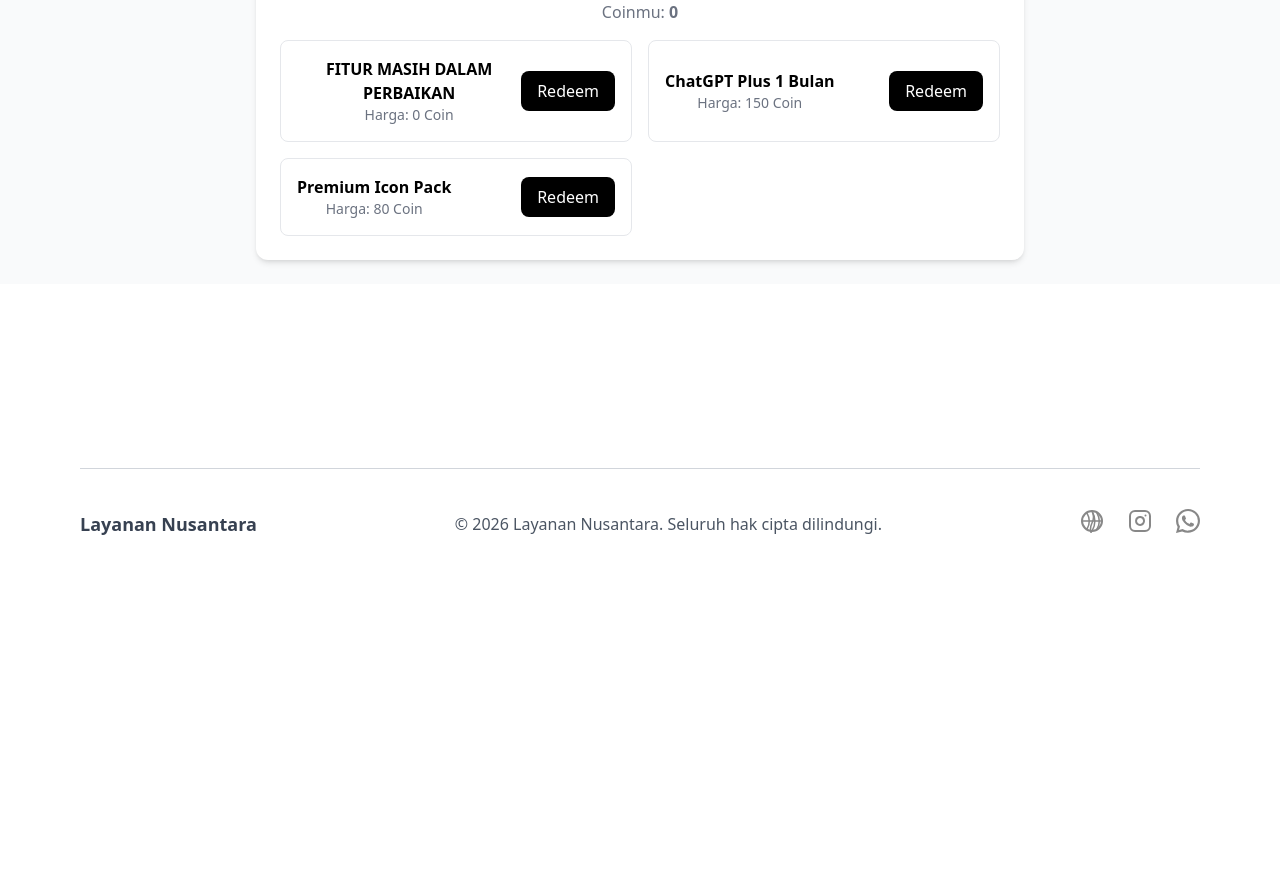
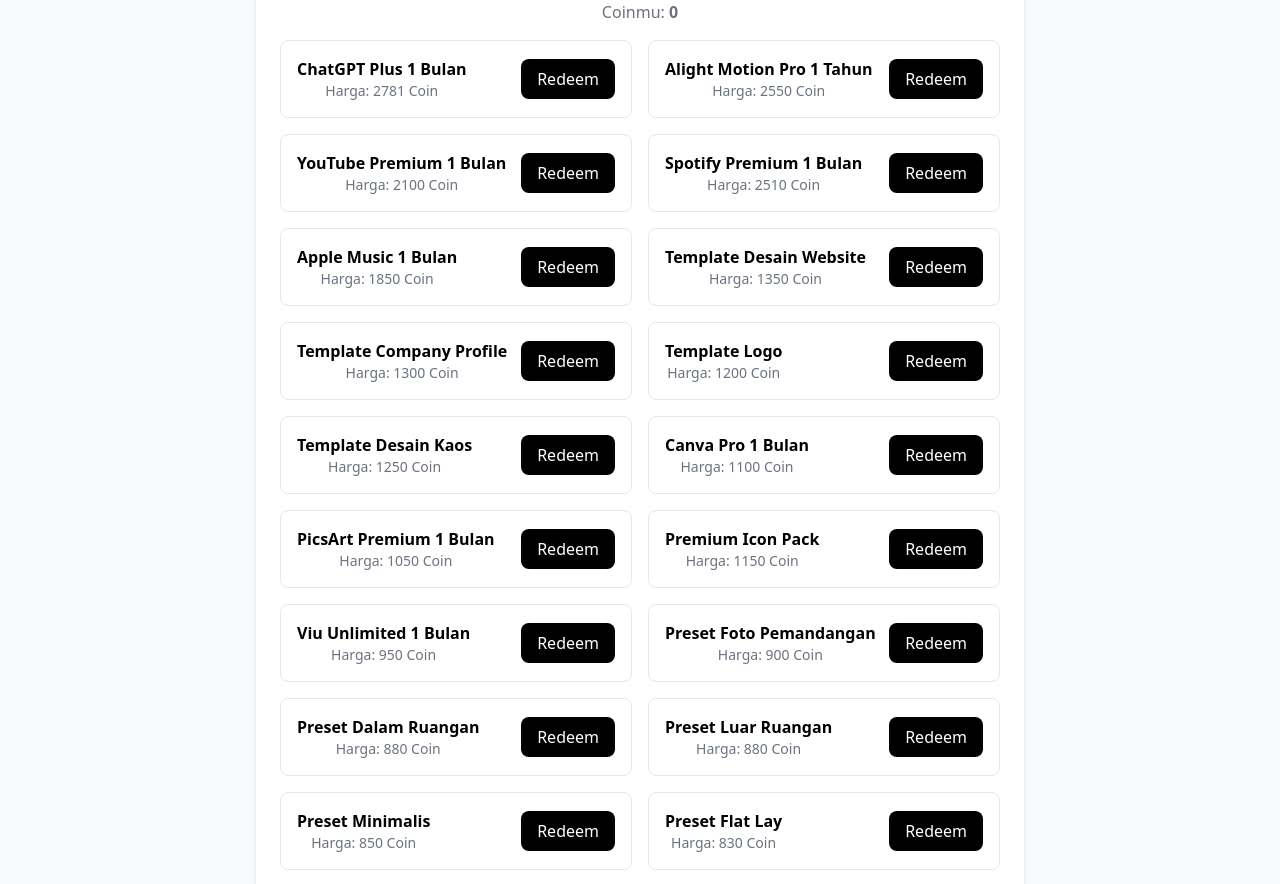
Before and after one commit to abdulaziz817/layanan, a Next.js app: page /reward in a window 1280 px wide. Shown: the part 520-1404 px from the top of the page. Before the commit the page ends 1099 px from the top, so only its background shows below. Built offline with nearby package versions, Linux system fonts and the light colour scheme.

Commit message:
pengupdate semua

```diff
--- a/components/ui/Navbar/index.jsx
+++ b/components/ui/Navbar/index.jsx
@@ -8,20 +8,40 @@
   const router = useRouter()
   const [menuOpen, setMenuOpen] = useState(false)
   const [pendingAnchor, setPendingAnchor] = useState(null)
+  const [isApp, setIsApp] = useState(false)
 
+  // 🔥 Detect APP (PWA / Standalone)
+  useEffect(() => {
+    const isStandalone =
+      window.matchMedia('(display-mode: standalone)').matches ||
+      window.navigator.standalone === true
+
+    setIsApp(isStandalone)
+  }, [])
+
+  // 🔥 Navigation
   const navigation = [
     { title: "Tentang", path: "/#cta" },
     { title: "Software", path: "/#toolkit" },
     { title: "Testimoni", path: "/#testimonials" },
-    { title: "Blog", path: "/blog" },
-    { title: "Reward", path: "/reward" } // <-- Tambahan link ke reward
+
+    // 👉 HANYA MUNCUL DI APLIKASI
+    ...(isApp
+      ? [
+          { title: "Blog", path: "/blog" },
+          { title: "Reward", path: "/reward" },
+        ]
+      : []),
   ]
 
   const scrollToAnchor = (id) => {
     const element = document.getElementById(id)
     if (element) {
       const yOffset = -80
-      const y = element.getBoundingClientRect().top + window.pageYOffset + yOffset
+      const y =
+        element.getBoundingClientRect().top +
+        window.pageYOffset +
+        yOffset
       window.scrollTo({ top: y, behavior: 'smooth' })
     }
   }
@@ -54,7 +74,9 @@
   return (
     <header className="fixed top-0 left-0 w-full bg-white z-50 shadow-md">
       <div className="max-w-7xl mx-auto px-6 py-4 flex items-center justify-between">
-        <h1 className="text-2xl font-bold text-gray-900 select-none">Layanan Nusantara</h1>
+        <h1 className="text-2xl font-bold text-gray-900 select-none">
+          Layanan Nusantara
+        </h1>
 
         {/* Desktop Nav */}
         <nav className="hidden md:flex space-x-4 items-center">
@@ -62,16 +84,15 @@
             <button
               key={idx}
               onClick={() => handleNavClick(item.path)}
-              className="text-gray-700 hover:text-blue-600 transition-colors duration-300 px-3 py-2 rounded-md cursor-pointer select-none"
+              className="text-gray-700 hover:text-blue-600 transition px-3 py-2 rounded-md"
             >
               {item.title}
             </button>
           ))}
 
-          {/* Tombol Pesan */}
           <Link
             href="/order"
-            className="bg-gray-800 text-white px-5 py-2 rounded-md hover:bg-gray-700 transition duration-300"
+            className="bg-gray-800 text-white px-5 py-2 rounded-md hover:bg-gray-700 transition"
           >
             Pesan Sekarang
           </Link>
@@ -80,71 +101,45 @@
         {/* Mobile menu button */}
         <button
           onClick={() => setMenuOpen(!menuOpen)}
-          aria-label="Toggle menu"
-          className={`md:hidden p-3 rounded-md text-gray-700 hover:text-black transition-transform duration-300
-            ${menuOpen ? 'rotate-90' : 'rotate-0'}`}
+          className="md:hidden p-3 rounded-md text-gray-700"
         >
-          <svg className="w-7 h-7" fill="none" stroke="currentColor" viewBox="0 0 24 24" strokeWidth="2">
-            <path d="M4 6h16M4 12h16M4 18h16" strokeLinecap="round" strokeLinejoin="round" />
-          </svg>
+          ☰
         </button>
       </div>
 
-      {/* Mobile sidebar */}
+      {/* Mobile Menu */}
       <div
-        className={`fixed inset-0 z-40 md:hidden flex justify-end pointer-events-none ${
-          menuOpen ? 'pointer-events-auto' : 'pointer-events-none'
+        className={`fixed inset-0 md:hidden ${
+          menuOpen ? 'block' : 'hidden'
         }`}
       >
         <div
-          className={`absolute inset-0 bg-black/40 backdrop-blur-sm transition-opacity duration-300 ease-in-out
-            ${menuOpen ? 'opacity-100' : 'opacity-0 pointer-events-none'}`}
+          className="absolute inset-0 bg-black/40"
           onClick={() => setMenuOpen(false)}
-        ></div>
+        />
 
-        <aside
-          className={`relative w-fit min-w-[260px] max-w-sm bg-white rounded-l-xl shadow-2xl px-6 py-8 space-y-6
-            transform transition-transform duration-500 ease-in-out
-            ${menuOpen ? 'translate-x-0' : 'translate-x-full'}`}
-        >
-          <button
-            onClick={() => setMenuOpen(false)}
-            className="absolute top-4 right-4 text-gray-500 hover:text-black transition duration-300 p-1"
-            aria-label="Close menu"
-          >
-            <svg className="w-6 h-6" fill="none" stroke="currentColor" viewBox="0 0 24 24" strokeWidth="2">
-              <path d="M6 18L18 6M6 6l12 12" strokeLinecap="round" strokeLinejoin="round" />
-            </svg>
-          </button>
-
-          <nav className="flex flex-col space-y-5 text-gray-700 font-medium mt-6">
+        <aside className="absolute right-0 top-0 h-full w-72 bg-white p-6 space-y-6">
+          <nav className="flex flex-col space-y-4">
             {navigation.map((item, idx) => (
               <button
                 key={idx}
                 onClick={() => handleNavClick(item.path)}
-                className="block hover:text-blue-600 transition duration-300 leading-none cursor-pointer select-none"
+                className="text-left hover:text-blue-600"
               >
                 {item.title}
               </button>
             ))}
           </nav>
 
-          {/* Tombol Pesan - mobile */}
           <Link
             href="/order"
             onClick={() => setMenuOpen(false)}
-            className="block text-center bg-gray-800 text-white px-5 py-3 rounded-lg shadow hover:bg-gray-700 hover:scale-105 transition-transform duration-300"
+            className="block text-center bg-gray-800 text-white py-3 rounded-lg"
           >
             Pesan Sekarang
           </Link>
         </aside>
       </div>
-
-      <style jsx global>{`
-        [id] {
-          scroll-margin-top: 80px;
-        }
-      `}</style>
     </header>
   )
 }
--- a/components/ui/reward/RedeemList.jsx
+++ b/components/ui/reward/RedeemList.jsx
@@ -2,10 +2,40 @@
 import { redeemReward, generateRedeemPDF, getCoin } from "../../../utils/reward";
 
 const REWARDS = [
-  { name: "FITUR MASIH DALAM PERBAIKAN", cost: 0 },
-  { name: "ChatGPT Plus 1 Bulan", cost: 150 },
-  { name: "Premium Icon Pack", cost: 80 },
+//   { name: "FITUR MASIH DALAM PERBAIKAN", cost: 0 },
+
+  // 🔥 PALING SUSAH (1860)
+  { name: "ChatGPT Plus 1 Bulan", cost: 2781 },
+  { name: "Alight Motion Pro 1 Tahun", cost: 2550 },
+
+  // 💎 PREMIUM TINGGI
+  { name: "YouTube Premium 1 Bulan", cost: 2100 },
+  { name: "Spotify Premium 1 Bulan", cost: 2510 },
+  { name: "Apple Music 1 Bulan", cost: 1850 },
+
+  // 💼 TEMPLATE PREMIUM
+  { name: "Template Desain Website", cost: 1350 },
+  { name: "Template Company Profile", cost: 1300 },
+  { name: "Template Logo", cost: 1200 },
+  { name: "Template Desain Kaos", cost: 1250 },
+
+  // 🎨 TOOLS & ASSET
+  { name: "Canva Pro 1 Bulan", cost: 1100 },
+  { name: "PicsArt Premium 1 Bulan", cost: 1050 },
+  { name: "Premium Icon Pack", cost: 1150 },
+
+  // 📺 HIBURAN
+  { name: "Viu Unlimited 1 Bulan", cost: 950 },
+
+  // 🧩 PRESET (PALING MUDAH / CACAT)
+  { name: "Preset Foto Pemandangan", cost: 900 },
+  { name: "Preset Dalam Ruangan", cost: 880 },
+  { name: "Preset Luar Ruangan", cost: 880 },
+  { name: "Preset Minimalis", cost: 850 },
+  { name: "Preset Flat Lay", cost: 830 },
+  { name: "Preset Hitam & Putih", cost: 790 },
 ];
+
 
 export default function RedeemList() {
   const [coin, setCoin] = useState(0);
@@ -29,10 +59,13 @@
 
     alert(`🎉 Redeem berhasil! PDF ter-download, silahkan kirim ke admin via WA`);
 
-    const waLink = `https://wa.me/6287860592111?text=${encodeURIComponent(
-      `Halo Admin, saya ingin menukarkan reward ${reward.name}. PDF sudah ter-download.`
-    )}`;
-    window.open(waLink, "_blank");
+   const waLink = `https://wa.me/6287860592111?text=${encodeURIComponent(
+  `Halo Layanan Nusantara 👋
+Saya telah menyelesaikan reward *${reward.name}* dan ingin menukarkannya.
+Sebagai bukti, saya melampirkan file PDF hasil klaim.
+Terima kasih 🙏`
+)}`;
+
 
     // Update coin terbaru
     setCoin(getCoin());
```
